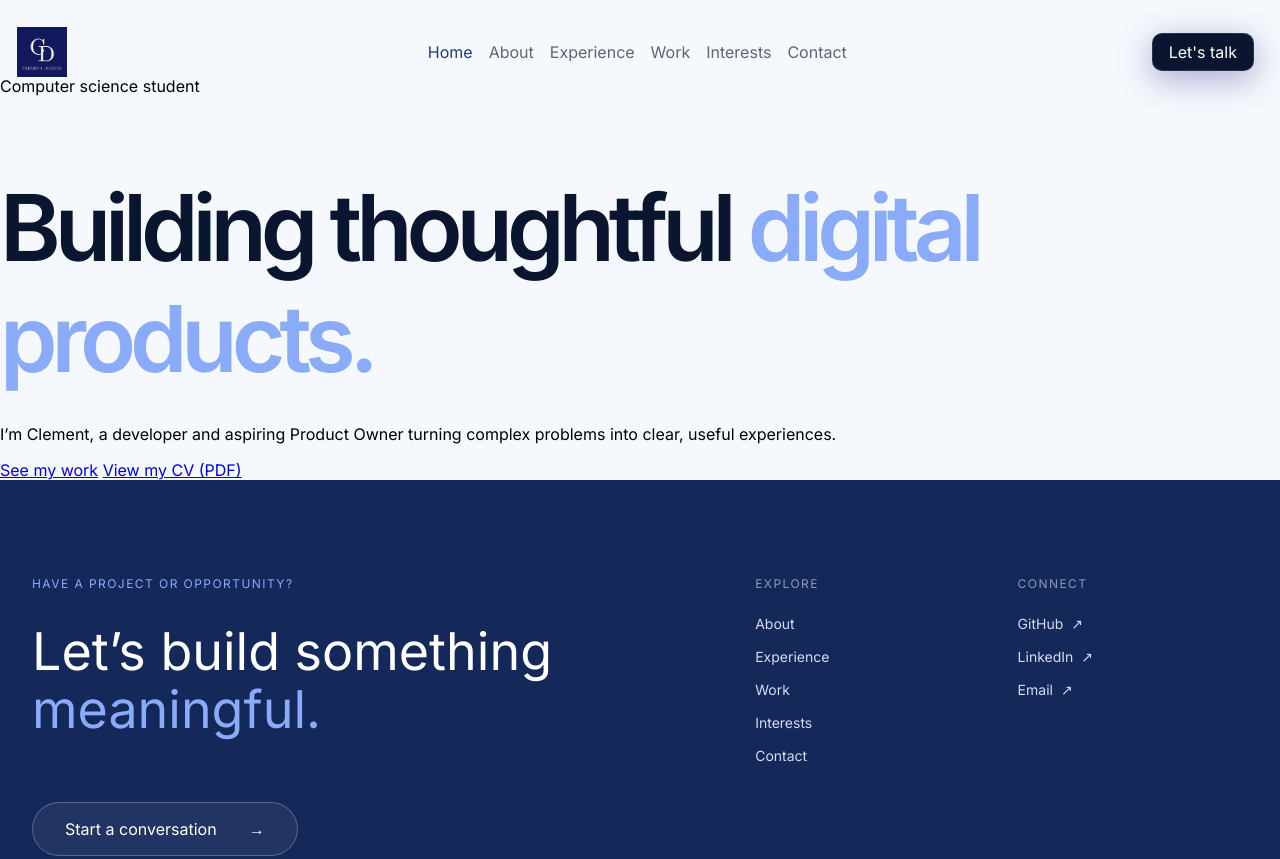
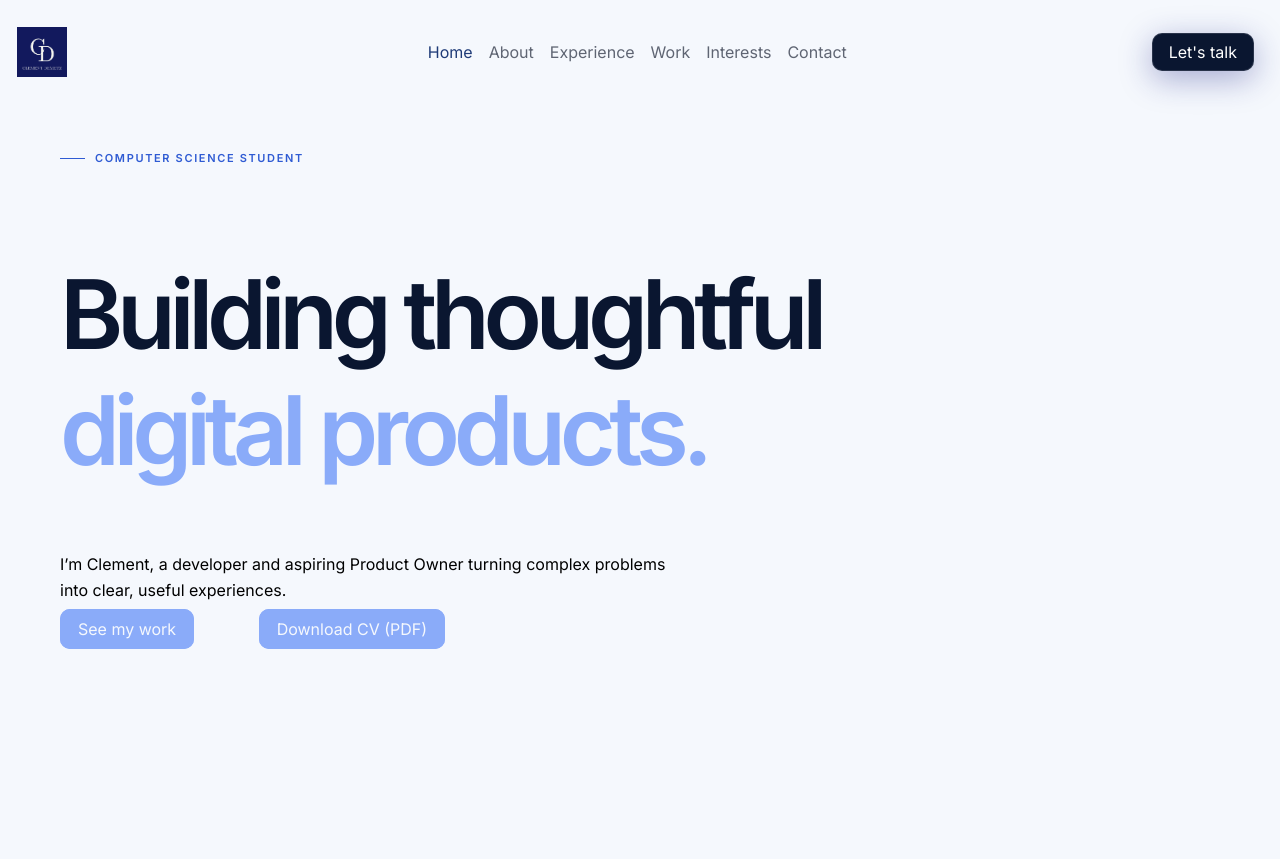
Before and after one commit to Cdemetz/English_Portfolio, a plain HTML site: page index.html in a window 1280 px wide. Shown: the top 859 px of the page. Drawn offline with Linux system fonts and the light colour scheme.

Commit message:
add the style of the main website page. Need to fix the color and the localisation of elements

```diff
--- a/assets/css/components.css
+++ b/assets/css/components.css
@@ -272,14 +272,77 @@ footer {
 
 
 /* ===== Section hero ===== */
-h1{
+
+.hero {
+    height: 100vh;
+}
+
+.top {
+    display: flex;
+    align-items: center;
+    gap: 10px;
+    margin-bottom: 26px;
+    color: var(--color-section-strong);
+    font-size: 11px;
+    font-weight: 700;
+    letter-spacing: .15em;
+    text-transform: uppercase;
+    margin-left: var(--margin-left);
+    margin-top: 80px;
+}
+
+
+.top span {
+    display: inline-block;
+    width: 25px;
+    height: 1px;
+    background: var(--color-section-strong);
+}
+
+h1 {
     display: block;
-    color:var(--color-header-butt-contact);
+    color: var(--color-header-butt-contact);
     margin-bottom: 30px;
-    font-size: 7.2vw;
+    font-size: var(--space-xxl);
     letter-spacing: -.066em;
     font-weight: 700;
+    width: 900px;
+    margin-left: var(--margin-left);
+    height: 220px;
 }
+
 .strong-hero {
     color: var(--color-footer-strong);
 }
+
+.hero .intro {
+    font-size: 16px;
+    max-width: 625px;
+    margin-left: var(--margin-left);
+    line-height: 1.65;
+    /*space between lines*/
+    margin-top: 75px;
+}
+
+.button-primary {
+    text-decoration: none;
+    border: solid 2px var(--color-footer-strong);
+    border-radius: var(--glass-radius);
+    padding: var(--space-sm) var(--space-md);
+    margin-left: var(--margin-left);
+    background-color: var(--color-footer-strong);
+    color: var(--color-bg);
+
+}
+
+
+.button-secondary {
+    text-decoration: none;
+    border: solid 2px var(--color-footer-strong);
+    border-radius: var(--glass-radius);
+    padding: var(--space-sm) var(--space-md);
+    margin-left: var(--margin-left);
+    background-color: var(--color-footer-strong);
+    color: var(--color-bg);
+
+}
--- a/assets/css/variables.css
+++ b/assets/css/variables.css
@@ -30,7 +30,7 @@
   --line-height-tight: 1.1;
   --letter-spacing-wide: 0.12em;
 
-  /* Spacing */
+  /* Spacing . rem is the root em unit, if user change the size of the global font, spacing scales accordingly */
   --space-xs: 0.25rem;
   --space-sm: 0.5rem;
   --space-md: 1rem;
@@ -54,4 +54,7 @@
   /* Animations */
   --transition-duration: 0.4s;
   --transition-ease: cubic-bezier(0.25, 1, 0.5, 1); /* fast start, long smooth end */
+
+  /* Margin from the left */
+  --margin-left: 60px;
 }
--- a/index.html
+++ b/index.html
@@ -33,12 +33,16 @@
 
   <main>
     <section class="hero">
+      <div class="top">
+        <span></span>
       <p>Computer science student</p>
+
+      </div>
       <h1>Building thoughtful <span class="strong-hero">digital products.</span></h1>
-      <p>I’m Clement, a developer and aspiring Product Owner turning complex problems into clear, useful experiences.
+      <p class="intro">I’m Clement, a developer and aspiring Product Owner turning complex problems into clear, useful experiences.
       </p>
-      <a class="button" href="work.html">See my work</a>
-      <a class="button" href="assets/cv/clement-demetz-cv.pdf" target="_blank" rel="noopener">View my CV (PDF)</a>
+      <a class="button-primary" href="work.html">See my work</a>
+      <a class="button-secondary" href="assets/cv/clement-demetz-cv.pdf" target="_blank" rel="noopener">Download CV (PDF)</a>
     </section>
 
     <section class="projects-preview">
```
